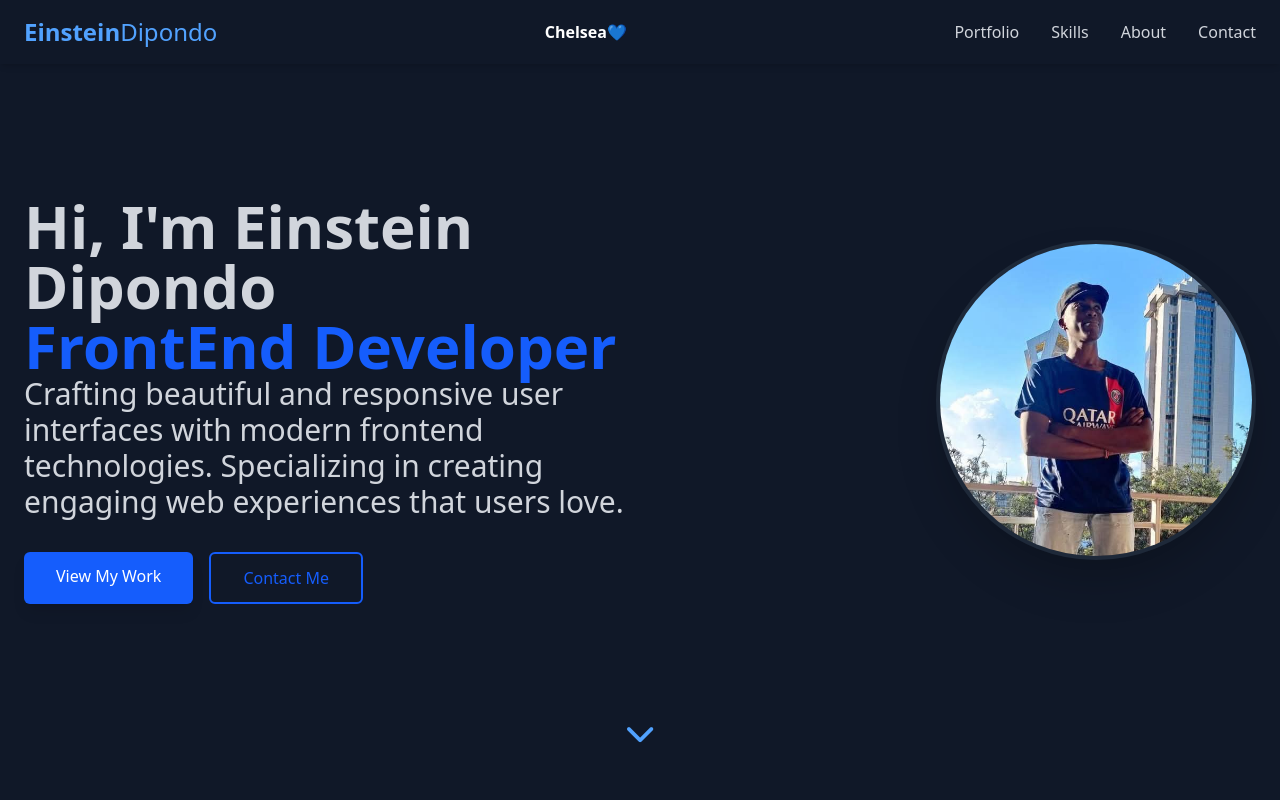
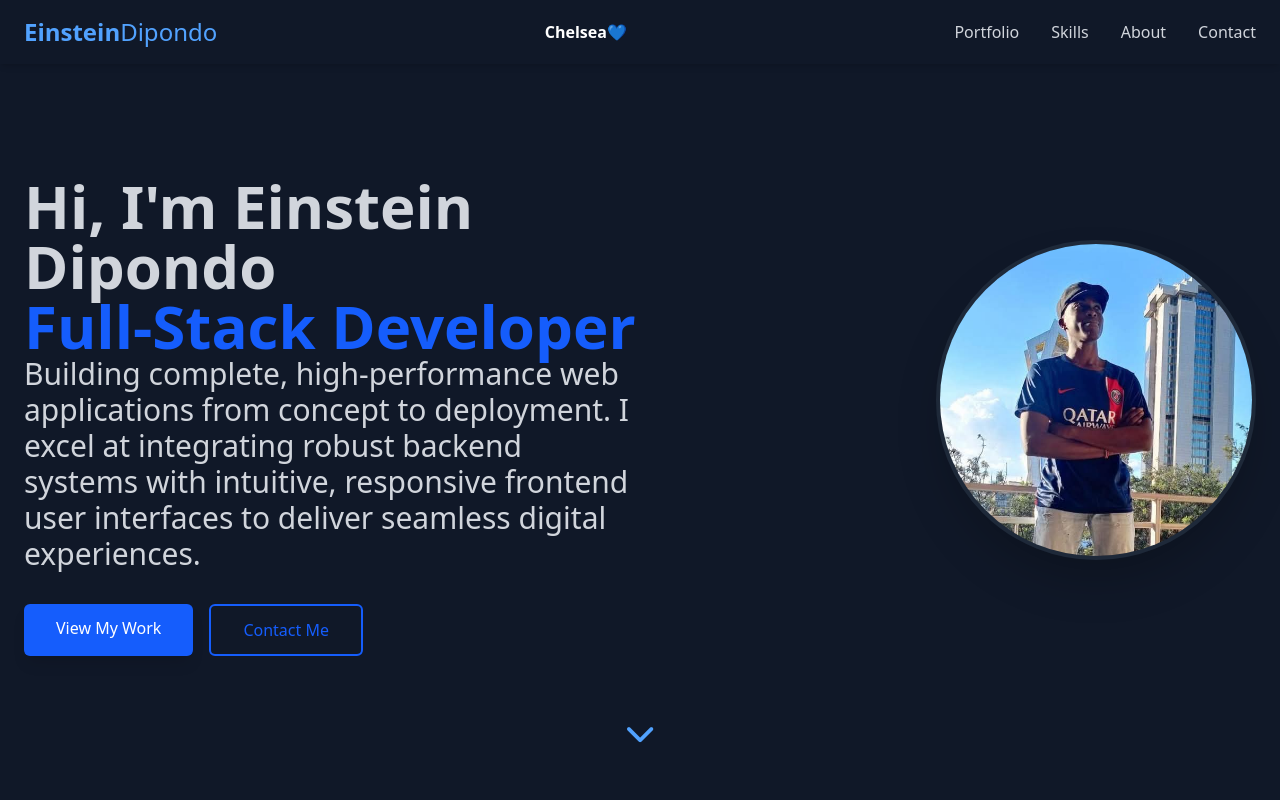
Before and after one commit to Einsteinke-hub/Einstein-site, a website: page index.html in a window 1280 px wide. Shown: the top 800 px of the page. Drawn offline with Linux system fonts and the light colour scheme.

Commit message:
made changes

```diff
--- a/index.html
+++ b/index.html
@@ -37,12 +37,12 @@
         <main>
             <section class="relative min-h-screen flex items-center">
                 <div class="container mx-auto px-6 z-10 flex flex-col md:flex-row items-center">
-                    <div class="w-full md:w-1/2 text-center md:text-left mb-12 md:mb-0">
+                    <div class="w-full mt-8 md:w-1/2 text-center md:text-left mb-12 md:mb-0">
                         <h class="text-4xl md:text-6xl font-bold mb-4">
                             <span class="block text-2xl md:text-6xl text-gray-300">Hi, I'm Einstein Dipondo</span>
-                            <span class="text-blue-600">FrontEnd Developer</span>
+                            <span class="text-blue-600">Full-Stack Developer</span>
                         </h>
-                        <p class="text-xl md:text-3xl text-gray-300 mb-8">Crafting beautiful and responsive user interfaces with modern frontend technologies. Specializing in creating engaging web experiences that users love.</p>
+                        <p class="text-xl md:text-3xl text-gray-300 mb-8">Building complete, high-performance web applications from concept to deployment. I excel at integrating robust backend systems with intuitive, responsive frontend user interfaces to deliver seamless digital experiences.</p>
                         <div class="flex flex-col sm:flex-row space-y-4 sm:space-y-0 sm:space-x-4 justify-center md:justify-start">
                             <a href="#portfolio" class="px-8 py-3 bg-blue-600 hover:bg-blue-700 text-white font-medium rounded-md shadow-lg hover:shadow-xl cursor-pointer !rounded-button whitespace-nowrap">
                                 View My Work
```
